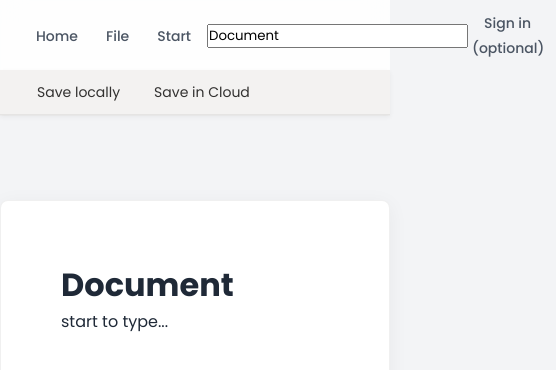
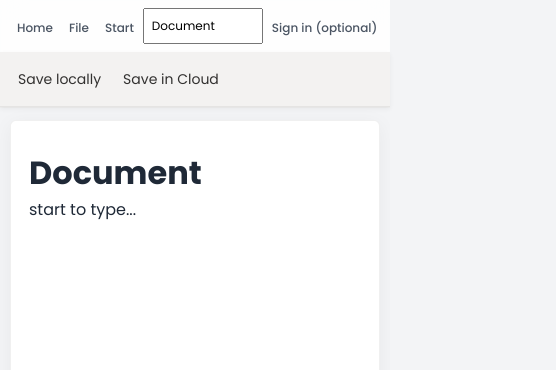
Before and after one commit to MasterX185/VeraOffice, a plain HTML site: page app/text/text.html in a window 390 px wide. Both pictures are taken after a click on the link "File". Shown: the whole page, 556 px wide, since content can reach past the window. Drawn offline with nearby package versions, Linux system fonts and the light colour scheme.

Commit message:
fix mobile design (with ai magic)

```diff
--- a/style-editor.css
+++ b/style-editor.css
@@ -368,9 +368,106 @@ canvas {
     background-color: #ffffff;
     border-color: var(--border-color);
   }
-
   canvas {
     border-color: var(--editor-border);
     background-color: #ffffff;
   }
 }
+
+@media (max-width: 768px) {
+  main {
+    min-height: calc(100vh - 56px);
+    height: auto;
+    align-items: flex-start;
+  }
+
+  .header-container {
+    position: sticky;
+  }
+
+  .navbar {
+    padding: 8px 10px;
+    overflow-x: auto;
+  }
+
+  .nav-links {
+    flex-wrap: nowrap;
+    min-width: max-content;
+    gap: 2px;
+  }
+
+  .nav-links a,
+  .nav-links input {
+    min-height: 36px;
+    padding: 7px 9px;
+    font-size: 13px;
+  }
+
+  .nav-links input {
+    width: 140px;
+  }
+
+  .toolbar {
+    flex-wrap: wrap;
+    gap: 6px;
+    padding: 8px 10px;
+  }
+
+  .toolbar button {
+    min-width: 40px;
+    min-height: 38px;
+    padding: 7px 9px;
+  }
+
+  .toolbar-separator {
+    display: none;
+  }
+
+  #clipboard-status {
+    flex: 1 1 100%;
+    min-height: 18px;
+    margin: 0;
+  }
+
+  .size-combobox input {
+    width: 76px;
+    min-height: 38px;
+  }
+
+  .editor-container {
+    width: calc(100% - 20px);
+    min-height: calc(100vh - 150px);
+    margin: 12px auto;
+    padding: 28px 18px;
+    border-radius: 6px;
+  }
+
+  canvas {
+    width: calc(100% - 20px);
+    height: auto;
+    min-height: 240px;
+    object-fit: contain;
+  }
+
+  .spreadsheet-container {
+    width: calc(100% - 20px);
+    height: calc(100vh - 150px);
+    margin: 10px;
+  }
+}
+
+@media (max-width: 420px) {
+  .nav-links a,
+  .nav-links input {
+    font-size: 12px;
+    padding-inline: 7px;
+  }
+
+  .nav-links input {
+    width: 120px;
+  }
+
+  .toolbar button {
+    padding-inline: 7px;
+  }
+}
```
